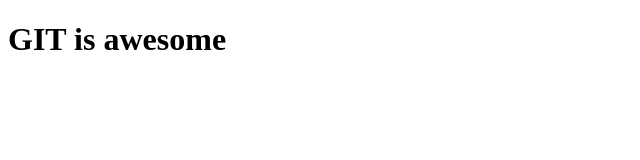
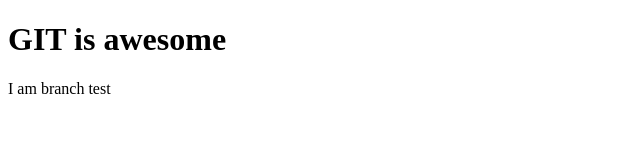
Before and after one commit to franzamd/GIT-Example, a plain HTML site: page index.html in a window 1280 px wide. Shown: the whole page, without its empty margins (0-640 px from the left). Drawn offline with Linux system fonts and the light colour scheme.

Commit message:
Update test branch

```diff
--- a/index.html
+++ b/index.html
@@ -8,5 +8,8 @@
   </head>
   <body>
     <h1>GIT is awesome</h1>
+    <section>
+      <p>I am branch test</p>
+    </section>
   </body>
 </html>
```
